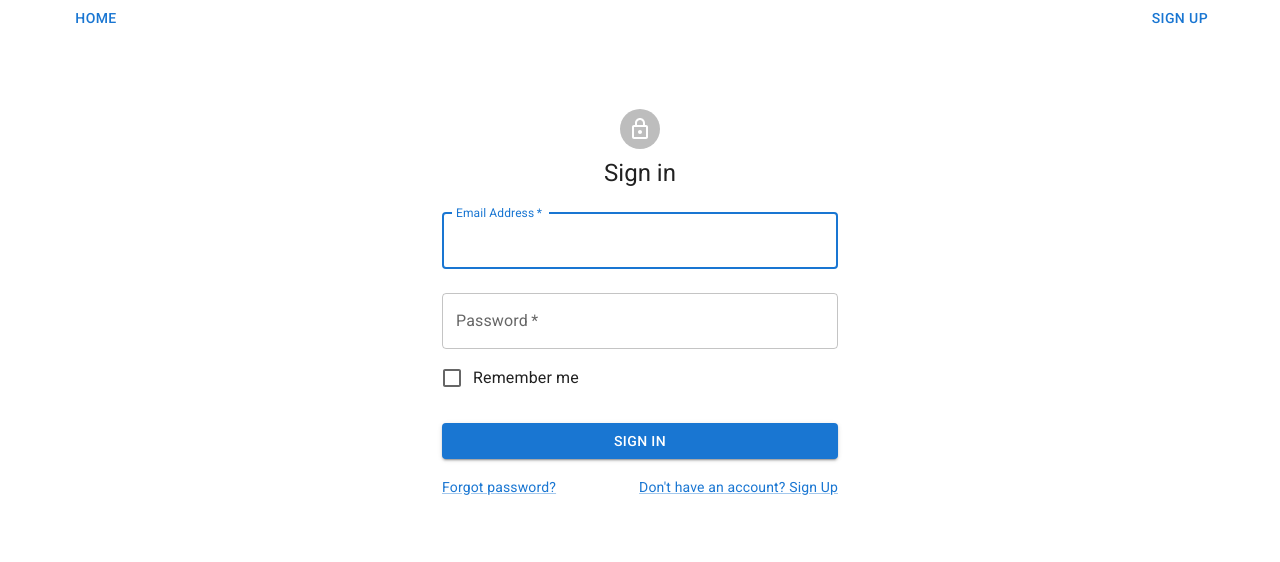
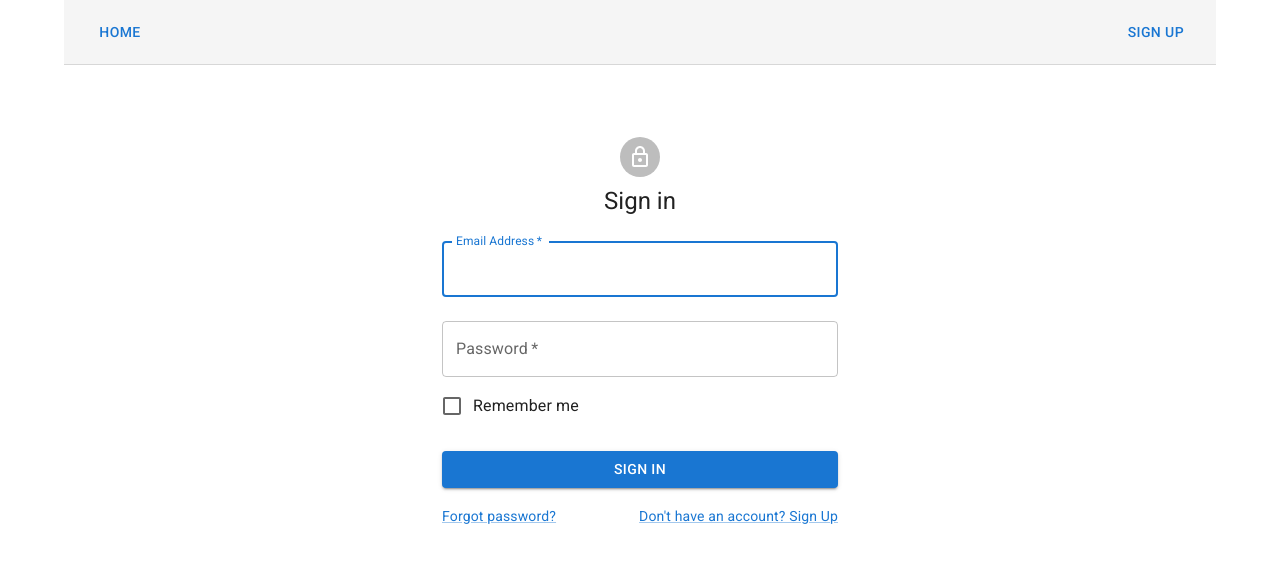
Before and after one commit to igordonin/challenge-pl-22.06, a React (Create React App) app in the folder spa/: page / in a window 1280 px wide. Shown: the top 562 px of the page. Built offline with nearby package versions, Linux system fonts and the light colour scheme.

Commit message:
refactor: use react-redux hooks api

```diff
--- a/spa/src/app.tsx
+++ b/spa/src/app.tsx
@@ -1,18 +1,16 @@
 import * as React from 'react';
-import { connect } from 'react-redux';
+import { useSelector } from 'react-redux';
 import { Link as RouterLink, Outlet } from 'react-router-dom';
-import { Button, Container, CssBaseline, Grid, Stack } from '@mui/material';
-import { Customer } from './modules/crm/customer';
+import {
+  AppBar,
+  Button,
+  Container,
+  CssBaseline,
+  Grid,
+  Stack,
+  Toolbar,
+} from '@mui/material';
 import { StoreState } from './reducers';
-import { User } from './modules/auth/user';
-
-interface AppProps {
-  customers?: Customer[]; //fix optional
-}
-
-interface TopNavigationBarProps {
-  auth: User | null;
-}
 
 const AuthenticatedButtons = () => {
   return (
@@ -32,9 +30,21 @@ const NotAuthenticatedButtons = () => {
   );
 };
 
-const TopNavigationBar = ({ auth }: TopNavigationBarProps) => {
+const TopNavigationBar = () => {
+  const auth = useSelector((state: StoreState) => state.auth);
+
   return (
     <div>
+      <AppBar
+        position="absolute"
+        color="default"
+        elevation={0}
+        sx={{
+          position: 'relative',
+          borderBottom: (t) => `1px solid ${t.palette.divider}`,
+        }}
+      >
+        <Toolbar>
           <Grid container spacing={1}>
             <Grid item xs={4}>
               <Button component={RouterLink} to="/">
@@ -49,35 +59,20 @@ const TopNavigationBar = ({ auth }: TopNavigationBarProps) => {
               </Stack>
             </Grid>
           </Grid>
+        </Toolbar>
+      </AppBar>
     </div>
   );
 };
 
-interface AppProps {
-  customers?: Customer[]; //fix optional
-  auth: User | null;
-}
-
-const _App = (props: AppProps): JSX.Element => {
+export const App = (): JSX.Element => {
   return (
     <React.Fragment>
       <CssBaseline />
       <Container>
-        <TopNavigationBar auth={props.auth} />
+        <TopNavigationBar />
         <Outlet />
       </Container>
     </React.Fragment>
   );
 };
-
-interface AppStateToProps {
-  auth: User | null;
-}
-
-const mapStateToProps = ({ auth }: StoreState): AppStateToProps => {
-  return {
-    auth: null,
-  };
-};
-
-export const App = connect(mapStateToProps)(_App);
--- a/spa/src/components/landing-page.tsx
+++ b/spa/src/components/landing-page.tsx
@@ -1,16 +1,14 @@
+import { useSelector } from 'react-redux';
 import { SignIn } from '../modules/auth/sign-in';
-import { User } from '../modules/auth/user';
 import { CustomersHome } from '../modules/crm/customers-home';
-import { customersMock } from '../modules/crm/customers.mock';
+import { StoreState } from '../reducers';
 
-interface LandingPageProps {
-  auth: User | null;
-}
+export const LandingPage = () => {
+  const auth = useSelector((state: StoreState) => state.auth);
 
-export const LandingPage = ({ auth }: LandingPageProps) => {
   return (
     <>
-      {auth && <CustomersHome customers={customersMock} />}
+      {auth && <CustomersHome />}
       {!auth && <SignIn />}
     </>
   );
```
Lines whose indentation alone changed are shown as unchanged.
